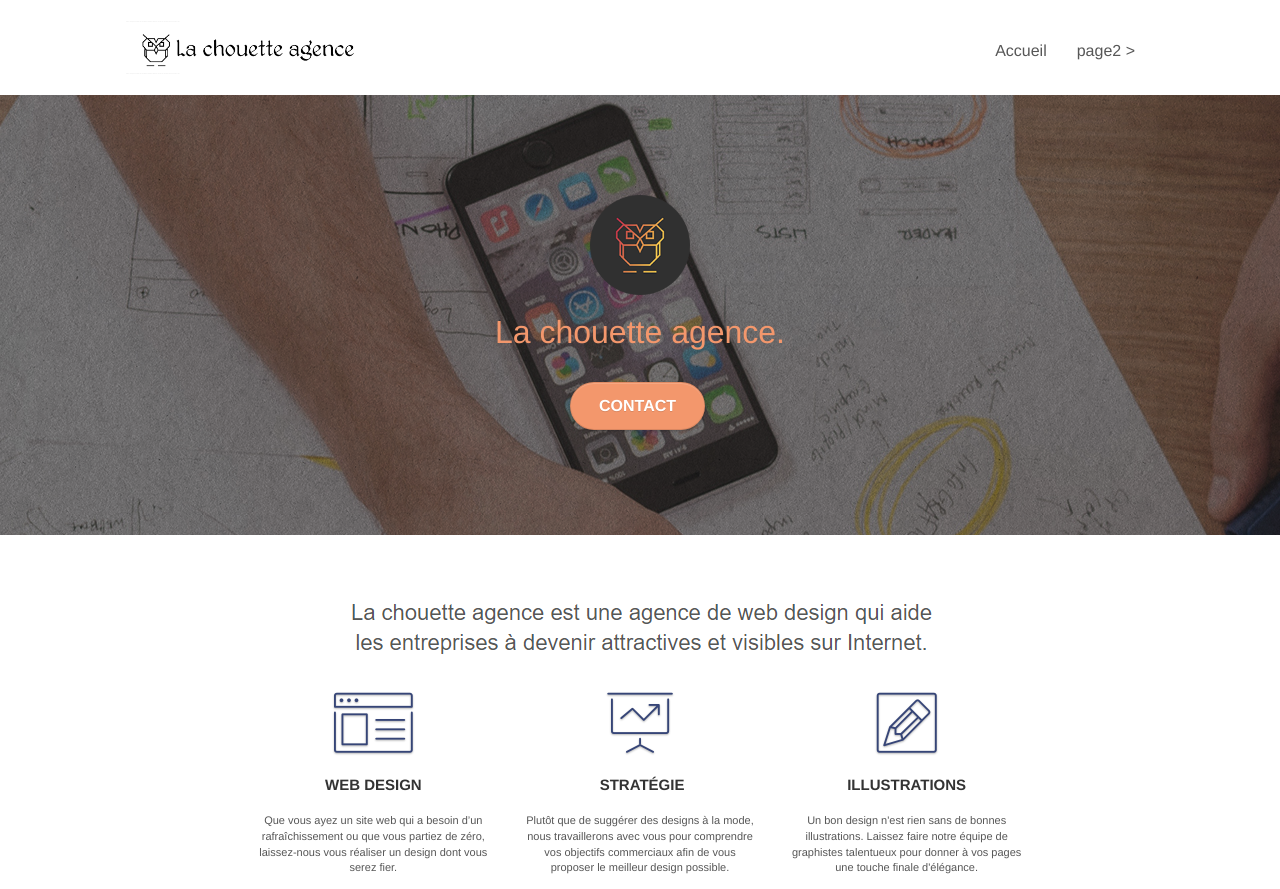
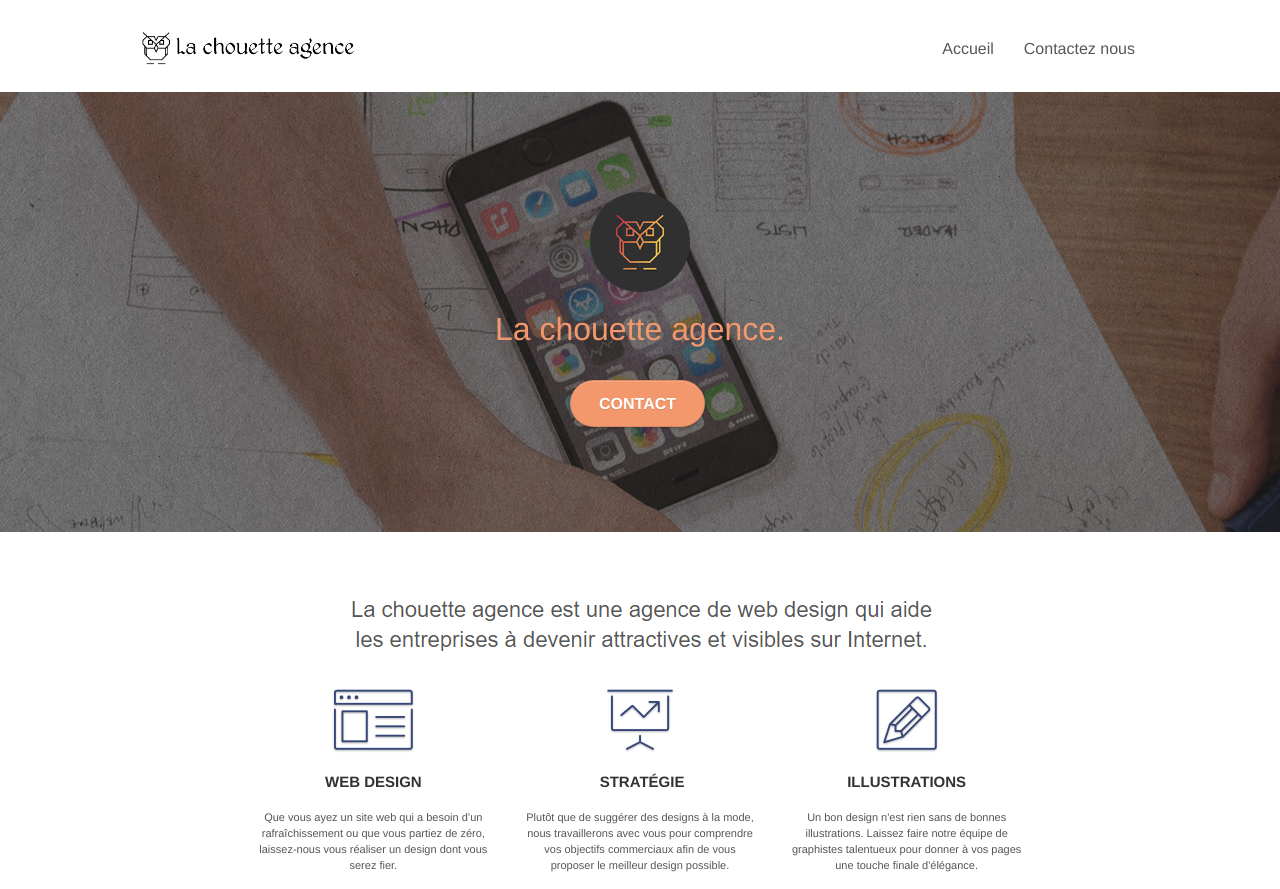
Before and after one commit to Doomseh/P4-LaChouetteAgence-1, a plain HTML site: page index.html in a window 1280 px wide. Shown: the top 889 px of the page. Drawn offline with Linux system fonts and the light colour scheme.

Commit message:
Suppression textes caché

```diff
--- a/index.html
+++ b/index.html
@@ -37,11 +37,12 @@
 
 		<nav class="navbar row">
 			<div class="navbar-header">
-				<div class="keywords" style="color:#cccccc;font-size:1px;">Agence web à paris, stratégie web, web design, illustrations, design de site web, site web, web, internet, site internet, site</div>
 				<a class="navbar-brand" href="index.html"><img src="img/la-chouette-agence.png" alt="paris web design logo agence web meilleure agence" height="40" /></a>
-				<div class="keywords" style="color:#cccccc;font-size:1px;">Agence web à paris, stratégie web, web design, illustrations, design de site web, site web, web, internet, site internet, site</div>
 				<button id="nav-toggle" type="button" class="ui-navbar-toggle navbar-toggle" data-toggle="collapse" data-target=".navbar-1">
-					<span class="sr-only">Toggle navigation</span><span class="icon-bar"></span><span class="icon-bar"></span><span class="icon-bar"></span>
+					<span class="sr-only">Toggle navigation</span>
+					<span class="icon-bar"></span>
+					<span class="icon-bar"></span>
+					<span class="icon-bar"></span>
 				</button>
 			</div>
 			<div class="collapse navbar-collapse navbar-1 special-dropdown-nav">
@@ -50,9 +51,7 @@
 						<a href="index.html">Accueil</a>
 					</li>
 					<li>
-					</li>
-					<li>
-						<a href="page2.html">page2 &gt;</a>
+						<a href="page2.html">Contactez nous</a>
 					</li>
 				</ul>
 			</div>
@@ -245,8 +244,7 @@
 							<a class="social" href="index.html"><span class="fa fa-instagram icon-md"></span></a>
 						</div>
 					</div>
-					<div class="keywords" style="color:#F3976C;">Agence web à paris, stratégie web, web design, illustrations, design de site web, site web, web, internet, site internet, site</div>
-				</div>
+
 				<div class="row">
 					<div class="col-sm-4">
 						Partenaires
```
